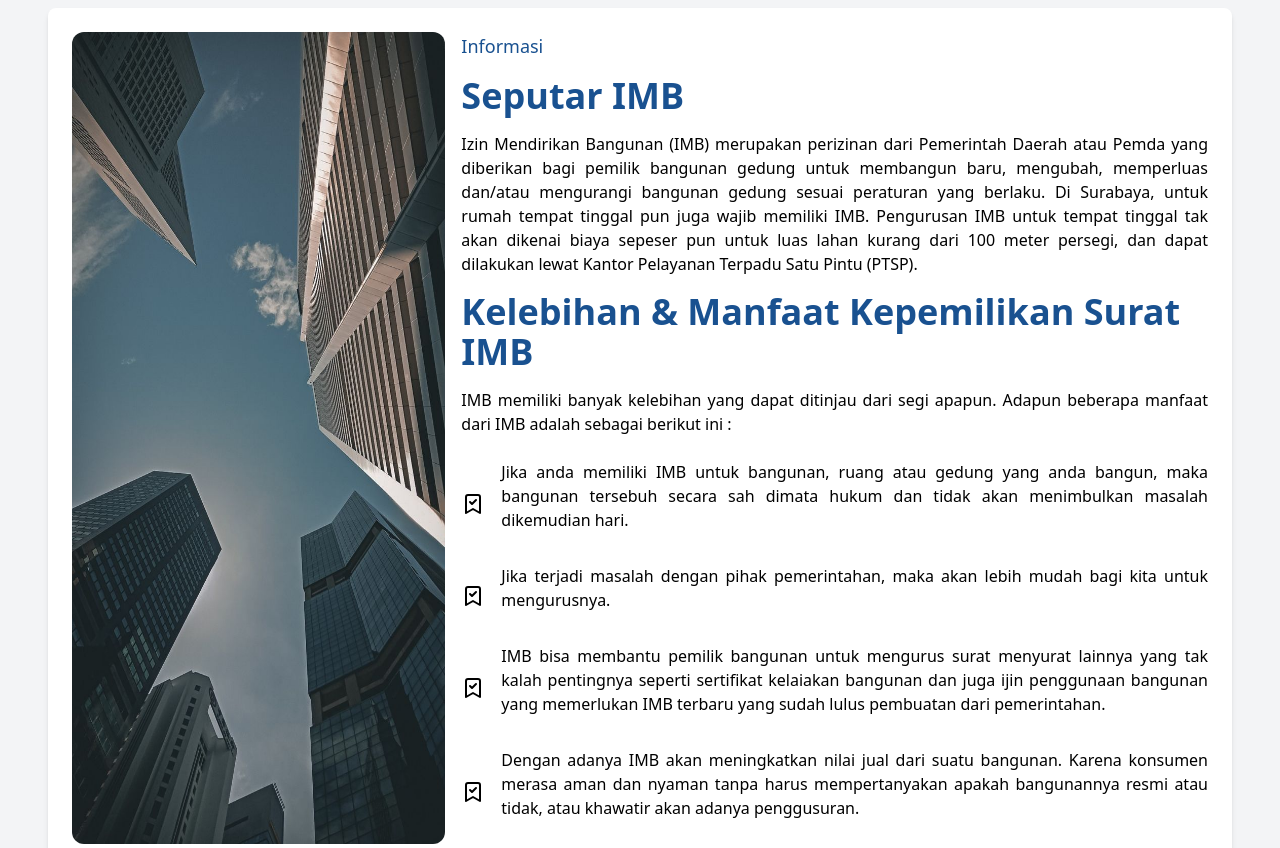
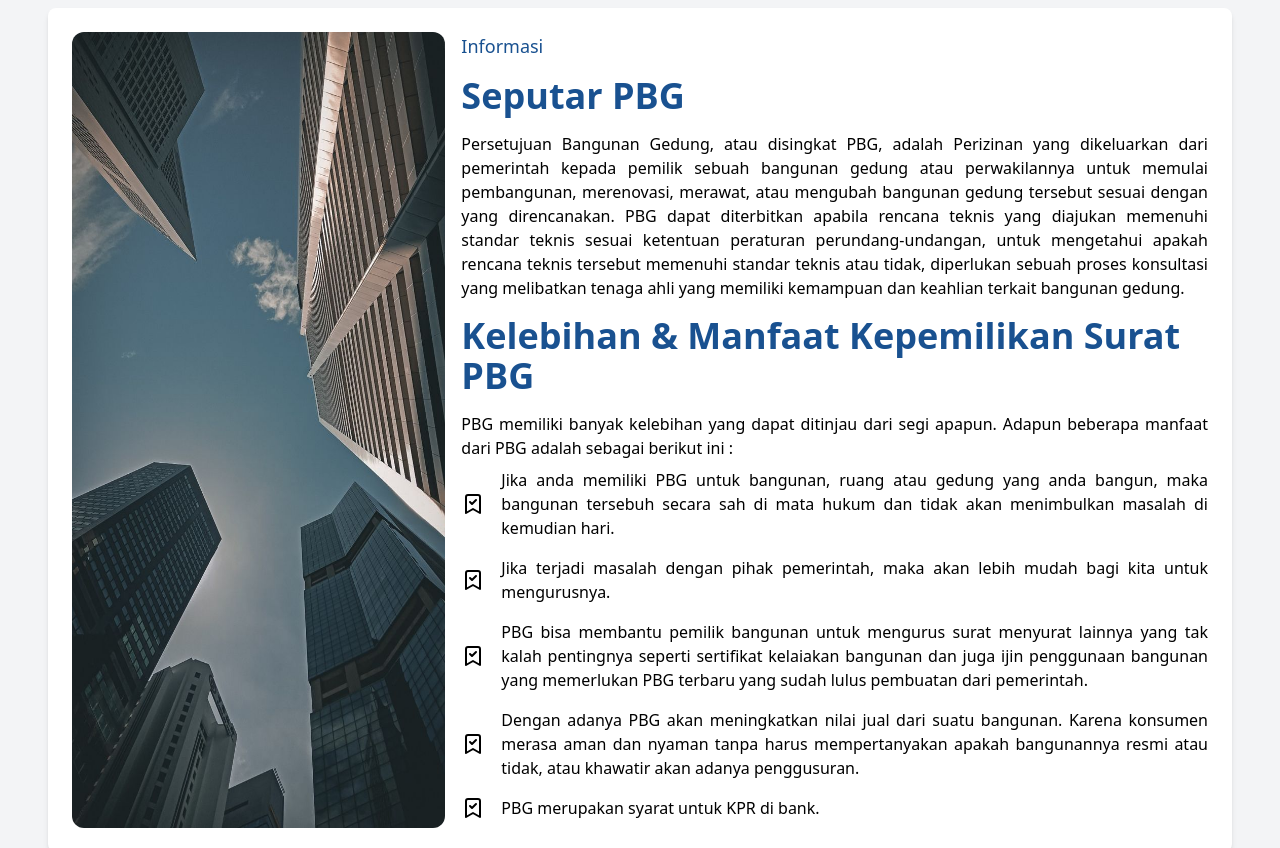
Before and after one commit to mahzumy/imbsby, a website: page index.html in a window 1280 px wide. Shown: the part 1380-2228 px from the top of the page. Drawn offline with Linux system fonts and the light colour scheme.

Commit message:
chore: edit seo

```diff
--- a/index.html
+++ b/index.html
@@ -10,20 +10,20 @@
     />
     <meta
       name="description"
-      content="Kami adalah jasa pengurusan Izin Mendirikan Bangunan (IMB) / Persetujuan Bangunan Gedung (PBG) di Surabaya. Menerima janji temu dan visit ke lokasi. Hubungi kami di nomor Whatsaapp 0813-3356-1110"
+      content="Kami adalah Persetujuan Bangunan Gedung (PBG) / jasa pengurusan Izin Mendirikan Bangunan (IMB) di Surabaya. Menerima janji temu dan visit ke lokasi. Hubungi kami di nomor Whatsaapp 0813-3356-1110"
     />
     <meta property="og:locale" content="en_US" />
     <meta property="og:type" content="article" />
     <meta
       property="og:title"
-      content="Jasa Pengurusan Izin Mendirikan Bangunan (IMB  atau ersetujuan Bangunan Gedung (PBG) di Surabaya"
+      content="Jasa Pengurusan Persetujuan Bangunan Gedung (PBG) atau Izin Mendirikan Bangunan (IMB) di Surabaya"
     />
     <meta
       property="og:description"
       content="IMB atau Izin Mendirikan Bangunan adalah perizinan yang diberikan oleh Kepala Daerah kepada pemilik bangunan untuk membangun baru, mengubah, memperluas,"
     />
-    <meta property="og:url" content="https://jasaimbsurabaya.com" />
-    <meta property="og:site_name" content="Jasa IMB Surabaya" />
+    <meta property="og:url" content="https://jasapbgsurabaya.com" />
+    <meta property="og:site_name" content="Jasa PBG Surabaya" />
     <meta property="article:tag" content="#biaya siujk" />
     <meta property="article:tag" content="#bikin sbu" />
     <meta property="article:tag" content="#jasa pbg" />
@@ -69,10 +69,10 @@
     <meta property="article:tag" content="#tahapan siujk" />
     <meta property="article:tag" content="JASA PBG SURABAYA" />
     <meta property="article:tag" content="SIUJK" />
-    <meta property="article:section" content="IMB" />
+    <meta property="article:section" content="PBG" />
     <meta property="og:updated_time" content="2019-10-28T10:54:08+07:00" />
     <meta property="og:image:height" content="550" />
-    <meta property="og:image:alt" content="IMB" />
+    <meta property="og:image:alt" content="PBG" />
     <meta property="og:image:type" content="image/png" />
     <meta
       property="article:published_time"
@@ -85,7 +85,7 @@
     <meta name="twitter:card" content="summary_large_image" />
     <meta
       name="twitter:title"
-      content="Jasa Pengurusan Izin Mendirikan Bangunan ( IMB ) Surabaya"
+      content="Jasa Pengurusan Persetujuan Bangunan Gedung (PBG) Surabaya"
     />
     <meta
       name="twitter:description"
@@ -98,7 +98,7 @@
     <!-- End of Meta SEO -->
     <link rel="stylesheet" href="/src/dist/output.css" />
     <link rel="shortcut icon" href="/src/asset/IMB.png" />
-    <title>Jasa IMB Surabaya</title>
+    <title>Jasa PBG Surabaya</title>
   </head>
   <body class="bg-gray-100 font-sans">
     <!-- Navbar -->
@@ -111,7 +111,7 @@
         <a href="/" class="flex items-center space-x-2 rtl:space-x-reverse">
           <span
             class="self-center text-2xl font-semibold whitespace-nowrap dark:text-white"
-            >Jasa IMB</span
+            >Jasa PBG</span
           >
           <span
             class="self-center text-2xl font-semibold whitespace-nowrap text-blue-700 dark:text-white"
@@ -256,59 +256,71 @@
               Informasi
             </h3>
             <h3 class="text-left text-4xl text-[#195190] font-bold mb-4">
-              Seputar IMB
+              Seputar PBG
             </h3>
             <p class="text-justify font-medium mb-4">
-              Izin Mendirikan Bangunan (IMB) merupakan perizinan dari Pemerintah
-              Daerah atau Pemda yang diberikan bagi pemilik bangunan gedung
-              untuk membangun baru, mengubah, memperluas dan/atau mengurangi
-              bangunan gedung sesuai peraturan yang berlaku. Di Surabaya, untuk
-              rumah tempat tinggal pun juga wajib memiliki IMB. Pengurusan IMB
-              untuk tempat tinggal tak akan dikenai biaya sepeser pun untuk luas
-              lahan kurang dari 100 meter persegi, dan dapat dilakukan lewat
-              Kantor Pelayanan Terpadu Satu Pintu (PTSP).
+              Persetujuan Bangunan Gedung, atau disingkat PBG, adalah Perizinan
+              yang dikeluarkan dari pemerintah kepada pemilik sebuah bangunan
+              gedung atau perwakilannya untuk memulai pembangunan, merenovasi,
+              merawat, atau mengubah bangunan gedung tersebut sesuai dengan yang
+              direncanakan. PBG dapat diterbitkan apabila rencana teknis yang
+              diajukan memenuhi standar teknis sesuai ketentuan peraturan
+              perundang-undangan, untuk mengetahui apakah rencana teknis
+              tersebut memenuhi standar teknis atau tidak, diperlukan sebuah
+              proses konsultasi yang melibatkan tenaga ahli yang memiliki
+              kemampuan dan keahlian terkait bangunan gedung.
             </p>
             <h3 class="text-left text-4xl text-[#195190] font-bold mb-4">
-              Kelebihan & Manfaat Kepemilikan Surat IMB
+              Kelebihan & Manfaat Kepemilikan Surat PBG
             </h3>
-            <p class="text-justify font-medium mb-4">
-              IMB memiliki banyak kelebihan yang dapat ditinjau dari segi
-              apapun. Adapun beberapa manfaat dari IMB adalah sebagai berikut
+            <p class="text-justify font-medium">
+              PBG memiliki banyak kelebihan yang dapat ditinjau dari segi
+              apapun. Adapun beberapa manfaat dari PBG adalah sebagai berikut
               ini :
             </p>
             <ul class="">
               <li class="flex gap-4 py-2 text-justify items-center font-medium">
                 <img class="size-6" src="src/asset/checkmark.png" alt="" />
-                <p class="text-justify font-medium mb-4">
-                  Jika anda memiliki IMB untuk bangunan, ruang atau gedung yang
-                  anda bangun, maka bangunan tersebuh secara sah dimata hukum
-                  dan tidak akan menimbulkan masalah dikemudian hari.
+                <p class="text-justify font-medium">
+                  Jika anda memiliki PBG untuk bangunan, ruang atau gedung yang
+                  anda bangun, maka bangunan tersebuh secara sah di mata hukum
+                  dan tidak akan menimbulkan masalah di kemudian hari.
                 </p>
               </li>
               <li class="flex gap-4 py-2 text-justify items-center font-medium">
                 <img class="size-6" src="src/asset/checkmark.png" alt="" />
-                <p class="text-justify font-medium mb-4">
-                  Jika terjadi masalah dengan pihak pemerintahan, maka akan
-                  lebih mudah bagi kita untuk mengurusnya.
+                <p class="text-justify font-medium">
+                  Jika terjadi masalah dengan pihak pemerintah, maka akan lebih
+                  mudah bagi kita untuk mengurusnya.
                 </p>
               </li>
               <li class="flex gap-4 py-2 text-justify items-center font-medium">
                 <img class="size-6" src="src/asset/checkmark.png" alt="" />
-                <p class="text-justify font-medium mb-4">
-                  IMB bisa membantu pemilik bangunan untuk mengurus surat
+                <p class="text-justify font-medium">
+                  PBG bisa membantu pemilik bangunan untuk mengurus surat
                   menyurat lainnya yang tak kalah pentingnya seperti sertifikat
                   kelaiakan bangunan dan juga ijin penggunaan bangunan yang
-                  memerlukan IMB terbaru yang sudah lulus pembuatan dari
-                  pemerintahan.
+                  memerlukan PBG terbaru yang sudah lulus pembuatan dari
+                  pemerintah.
                 </p>
               </li>
               <li class="flex gap-4 py-2 text-justify items-center font-medium">
                 <img class="size-6" src="src/asset/checkmark.png" alt="" />
-                <p class="text-justify font-medium mb-4">
-                  Dengan adanya IMB akan meningkatkan nilai jual dari suatu
+                <p class="text-justify font-medium">
+                  Dengan adanya PBG akan meningkatkan nilai jual dari suatu
                   bangunan. Karena konsumen merasa aman dan nyaman tanpa harus
                   mempertanyakan apakah bangunannya resmi atau tidak, atau
                   khawatir akan adanya penggusuran.
+                </p>
+              </li>
+              <li class="flex gap-4 py-2 text-justify items-center font-medium">
+                <img
+                  class="size-6 items-center justify-center"
+                  src="src/asset/checkmark.png"
+                  alt=""
+                />
+                <p class="text-justify font-medium">
+                  PBG merupakan syarat untuk KPR di bank.
                 </p>
               </li>
             </ul>
```
Also changed, not shown: src/dist/output.css.
